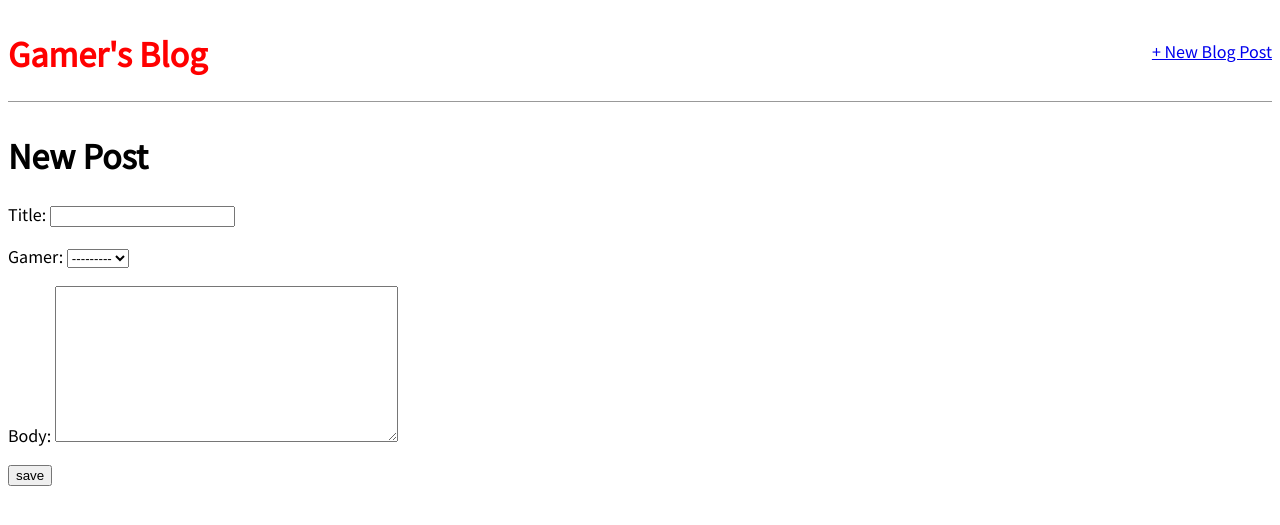
After one commit to TheDuke2/Gamer-Blog, a Django app: page /post/new/ in a window 1280 px wide. The commit adds this page. Shown: the top 525 px of the page. Run offline with Django 4.2, Linux system fonts and the light colour scheme.

Commit message:
blog: created the new and edit post templates urls: update the urls views: updated the views

```diff
--- a/blog/templates/base.html
+++ b/blog/templates/base.html
@@ -8,10 +8,15 @@ rel="stylesheet">
         <link rel="stylesheet" href="{% static 'css/base.css' %}">
     </head>
     <body>
-        <header>
-            <h1><a href="{% url 'home' %}">Gamer's Blog</a></h1>
-        </header>
         <div>
+            <header>
+                <div class="nav-left">
+                    <h1><a href="{% url 'home' %}">Gamer's Blog</a></h1>
+                </div>
+                <div class="nav-right">
+                    <a href="{% url 'post_new' %}">+ New Blog Post</a>
+                </div>
+            </header>
             {% block content %}
             {% endblock content %}
         </div>
--- a/blog/templates/post_detail.html
+++ b/blog/templates/post_detail.html
@@ -5,4 +5,6 @@
     <h2>{{ post.title }}</h2>
     <p>{{ post.body }}</p>
 </div>
+
+<a href="{% url 'post_edit' post.pk %}">Edit Post</a>
 {% endblock content %}
--- /dev/null
+++ b/blog/templates/post_new.html
@@ -0,0 +1,9 @@
+{% extends "base.html" %}
+
+{% block content %}
+<h1>New Post</h1>
+<form action="" method="post">
+    {% csrf_token %}{{form.as_p}}
+    <input type="submit" value="save">
+</form>
+{% endblock content %}
--- a/blog/urls.py
+++ b/blog/urls.py
@@ -1,8 +1,9 @@
 from django.urls import path
-from .views import BlogListView, BlogDetailView
+from .views import BlogListView, BlogDetailView, BlogCreateView
 
 urlpatterns = [
     path('', BlogListView.as_view(), name='home'),
     path('post/<int:pk>/', BlogDetailView.as_view(), name='post_detail'),
+    path('post/new/', BlogCreateView.as_view(), name='post_new')
 
 ]
--- a/blog/views.py
+++ b/blog/views.py
@@ -1,4 +1,4 @@
-from django.views.generic import ListView, DetailView
+from django.views.generic import ListView, DetailView, CreateView
 from .models import Post
 
 # Create your views here.
@@ -9,3 +9,8 @@ class BlogListView(ListView):
 class BlogDetailView(DetailView):
     model = Post
     template_name = 'post_detail.html'
+
+class BlogCreateView(CreateView):
+    model = Post
+    template_name = 'post_new.html'
+    fields = ['title', 'gamer', 'body']
```
Also changed, not shown: blog/templates/post_edit.html (added, +9 -0 lines), blog/models.py (line endings or trailing spaces).
